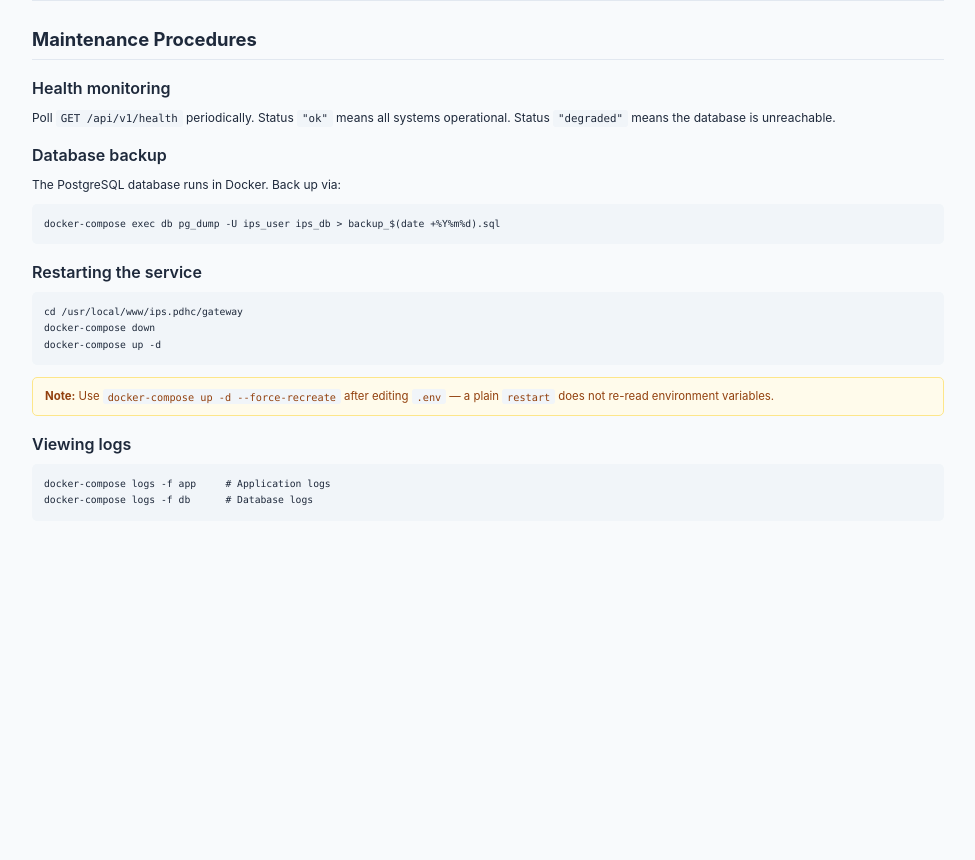
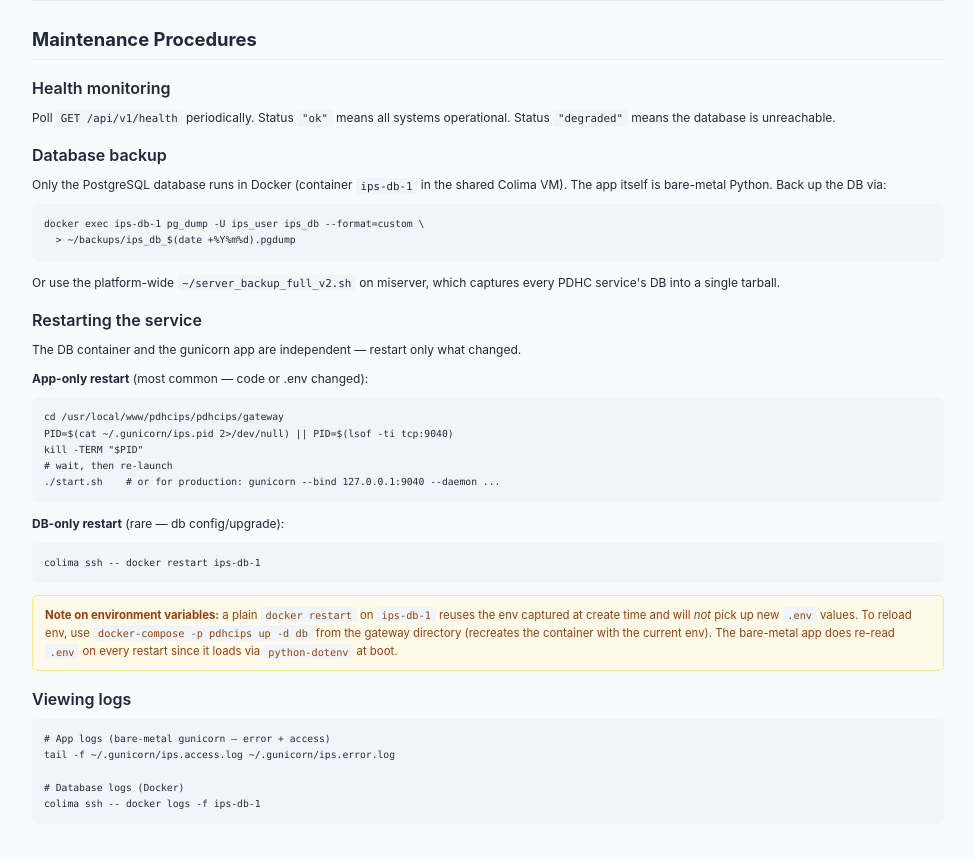
Before and after one commit to profingvar/ips.pdhc, a Flask app: page /admin/docs/manual in a window 1280 px wide. Shown: the part 3259-4119 px from the top of the page, without its empty margins (152-1127 px from the left). Before the commit the page ends 3765 px from the top, so only its background shows below. Run offline with Flask 3, Linux system fonts and the light colour scheme.

Commit message:
ips: refresh /admin/docs technical + manual against current state
The Docker-Services table in docs_technical.html described both `db`
and `app` as Docker services. Reality: only the DB is in Docker
(`ips-db-1` in the shared Colima VM); the app runs as bare-metal
Flask + gunicorn on 127.0.0.1:9040 — same pattern as termbank.pdhc
and gateway.pdhc. Replaced the table with a "Runtime topology" view
that calls out the split, plus the rationale (copying a venv across
releases would silently glue a new release to the old one — venv
shebangs are absolute paths into the release dir).

Other technical fixes:
  - Port-allocation table reduced from a partial multi-service grid
    to just the 904x block ips.pdhc owns
  - Test count corrected: 148 methods / 7 files (was: 158 / 6)

docs_manual.html corrections:
  - Admin UI auth: was "no separate authentication when accessed
    through the same host" — actually gated by sso.pdhc and bounces
    through /callback after login
  - Restart procedure replaced with app-only / db-only flows
    matching the bare-metal-app + dockerised-db split
  - Note that `docker restart ips-db-1` keeps create-time env, so
    a .env change needs `docker-compose -p pdhcips up -d db`
  - Backup command updated to `docker exec ips-db-1 pg_dump ...`
  - Log-viewing flipped from `docker-compose logs` to
    `tail -f ~/.gunicorn/ips.{access,error}.log` (app) +
    `colima ssh -- docker logs -f ips-db-1` (db)

Deployed live to /usr/local/www/pdhcips/gateway/app/templates/
(NOT the duplicate /usr/local/www/pdhcips/pdhcips/... — the live
gunicorn at pid 1243 serves from the single-pdhcips path; my first
copy went to the duplicate). HUP'd master 1243, workers respawned
clean (8650→41655, 15814→41656), /api/v1/health 200 after.

Co-Authored-By: Claude Opus 4.7 (1M context) <noreply@anthropic.com>

```diff
--- a/gateway/app/templates/docs_manual.html
+++ b/gateway/app/templates/docs_manual.html
@@ -48,7 +48,7 @@
 </table>
 
 <h2 id="admin-ui">Admin UI</h2>
-<p>The Admin UI is accessible at <code>/admin/</code>. It requires no separate authentication when accessed through the same host. The navigation bar provides links to all pages.</p>
+<p>The Admin UI is accessible at <code>/admin/</code> and is gated by the platform SSO (<code>sso.pdhc.se</code>) — unauthenticated callers are redirected to the SSO login and bounced back to <code>https://ips.pdhc.se/callback</code> on success. After login the navigation bar provides links to all pages.</p>
 
 <h2 id="dashboard">Dashboard</h2>
 <p>The dashboard (<code>/admin/</code>) displays:</p>
@@ -150,17 +150,27 @@
 <p>Poll <code>GET /api/v1/health</code> periodically. Status <code>"ok"</code> means all systems operational. Status <code>"degraded"</code> means the database is unreachable.</p>
 
 <h3>Database backup</h3>
-<p>The PostgreSQL database runs in Docker. Back up via:</p>
-<pre><code>docker-compose exec db pg_dump -U ips_user ips_db > backup_$(date +%Y%m%d).sql</code></pre>
+<p>Only the PostgreSQL database runs in Docker (container <code>ips-db-1</code> in the shared Colima VM). The app itself is bare-metal Python. Back up the DB via:</p>
+<pre><code>docker exec ips-db-1 pg_dump -U ips_user ips_db --format=custom \
+  &gt; ~/backups/ips_db_$(date +%Y%m%d).pgdump</code></pre>
+<p>Or use the platform-wide <code>~/server_backup_full_v2.sh</code> on miserver, which captures every PDHC service's DB into a single tarball.</p>
 
 <h3>Restarting the service</h3>
-<pre><code>cd /usr/local/www/ips.pdhc/gateway
-docker-compose down
-docker-compose up -d</code></pre>
-
-<div class="warn"><strong>Note:</strong> Use <code>docker-compose up -d --force-recreate</code> after editing <code>.env</code> — a plain <code>restart</code> does not re-read environment variables.</div>
+<p>The DB container and the gunicorn app are independent — restart only what changed.</p>
+<p><strong>App-only restart</strong> (most common — code or .env changed):</p>
+<pre><code>cd /usr/local/www/pdhcips/pdhcips/gateway
+PID=$(cat ~/.gunicorn/ips.pid 2>/dev/null) || PID=$(lsof -ti tcp:9040)
+kill -TERM "$PID"
+# wait, then re-launch
+./start.sh    # or for production: gunicorn --bind 127.0.0.1:9040 --daemon ...</code></pre>
+<p><strong>DB-only restart</strong> (rare — db config/upgrade):</p>
+<pre><code>colima ssh -- docker restart ips-db-1</code></pre>
+<div class="warn"><strong>Note on environment variables:</strong> a plain <code>docker restart</code> on <code>ips-db-1</code> reuses the env captured at create time and will <em>not</em> pick up new <code>.env</code> values. To reload env, use <code>docker-compose -p pdhcips up -d db</code> from the gateway directory (recreates the container with the current env). The bare-metal app does re-read <code>.env</code> on every restart since it loads via <code>python-dotenv</code> at boot.</div>
 
 <h3>Viewing logs</h3>
-<pre><code>docker-compose logs -f app     # Application logs
-docker-compose logs -f db      # Database logs</code></pre>
+<pre><code># App logs (bare-metal gunicorn — error + access)
+tail -f ~/.gunicorn/ips.access.log ~/.gunicorn/ips.error.log
+
+# Database logs (Docker)
+colima ssh -- docker logs -f ips-db-1</code></pre>
 {% endblock %}
```
Also changed, not shown: changed_files.md (+4 -0 lines), gateway/app/templates/docs_technical.html (+12 -9 lines).
